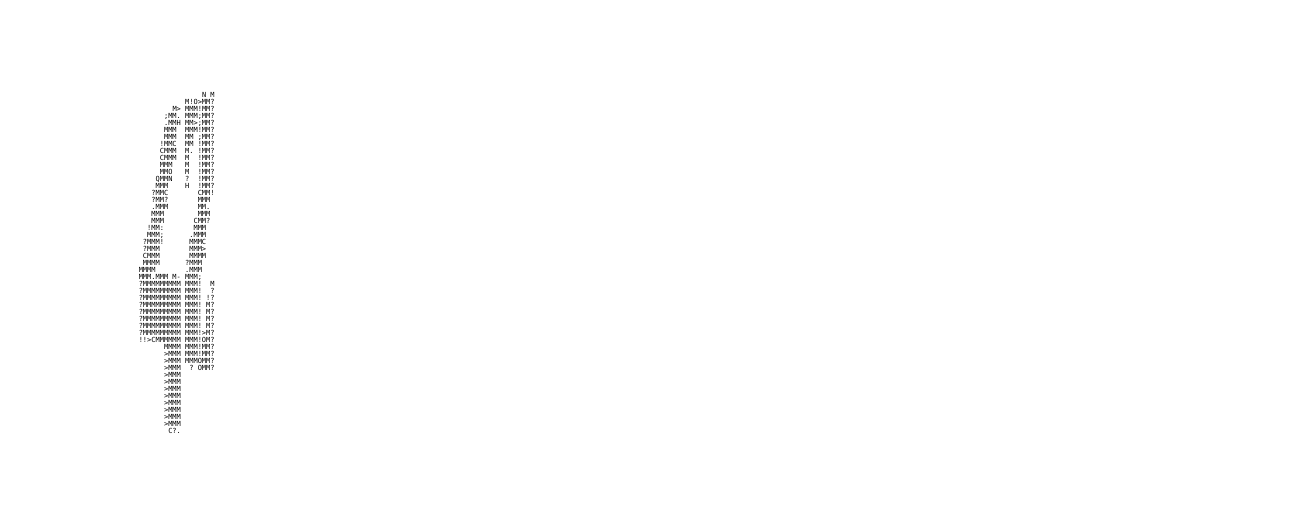
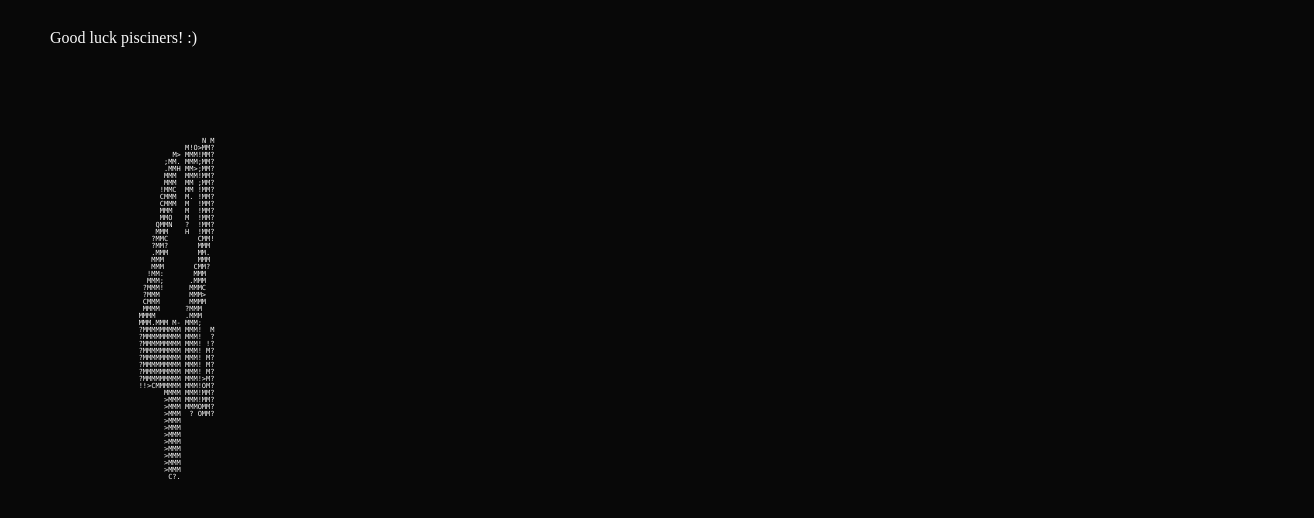
Before and after one commit to jraleman/42, a plain HTML site: page index.html in a window 1280 px wide. Shown: the whole page, 1314 px wide, since content can reach past the window. Drawn offline with Linux system fonts and the light colour scheme.

Commit message:
Good luck pisciners ;)

```diff
--- a/index.html
+++ b/index.html
@@ -3,15 +3,36 @@
 <head>
     <meta http-equiv="content-type" content="text/html; charset=utf-8" />
     <style type="text/css">
+      body {
+        color:             #f9f9f9;
+        background-color:  #080808
+      }
       pre {
-        white-space: pre-wrap;
-        line-height: 1.0;
-        font-size: 7px;
-        font-family: 'Menlo', 'Courier New', 'Consola';
+        white-space:       pre-wrap;
+        line-height:       1.0;
+        font-size:         7px;
+        font-family:       'Menlo', 'Courier New', 'Consola';
+        background-color:  #080808
+      }
+      #overlay {
+        width:             100%; /* Full width (cover the whole page) */
+        height:            100%; /* Full height (cover the whole page) */
+        top:               0;
+        left:              0;
+        right:             0;
+        bottom:            0;
+        background-color:  rgba(0,0,0,0.5); /* Black background with opacity */
+        z-index:           2; /* Specify a stack order in case you're using a different order for other elements */
+        cursor:            pointer; /* Add a pointer on hover */
+        padding-top:       21px;
+        padding-left:      42px;
+        padding-bottom:    -84px;
+        background-color:  #080808
       }
     </style>
 </head>
 <body>
+  <div id="overlay">Good luck pisciners! :)</div>
 
   <pre id="1" style="display: none">
 
```
